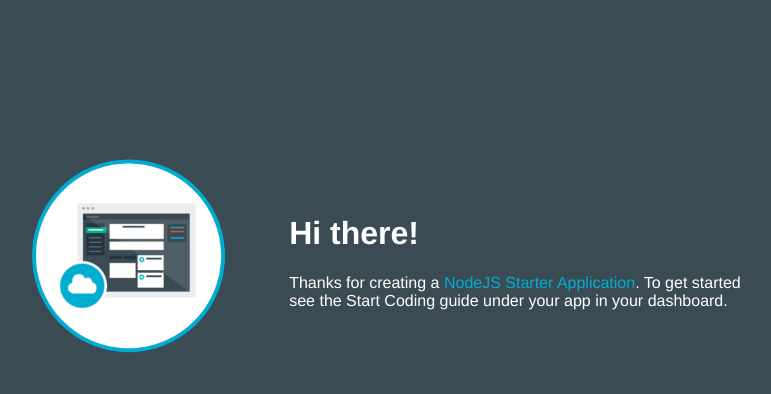
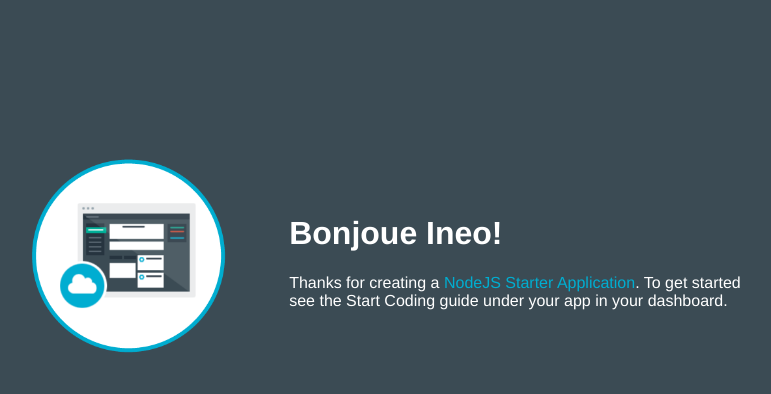
Before and after one commit to ErwanMarechal/ineo-1467893862181, a website: page public/index.html in a window 1280 px wide. Shown: the whole page, without its empty margins (253-1024 px from the left). Drawn offline with Linux system fonts and the light colour scheme.

Commit message:
ineo premier

```diff
--- a/public/index.html
+++ b/public/index.html
@@ -15,7 +15,7 @@
         <td style= "width:30%;">
           <img class = "newappIcon" src="images/newapp-icon.png">
         <td>
-            <h1>Hi there!</h1>
+            <h1>Bonjoue Ineo!</h1>
           <p>Thanks for creating a
             <span class = "blue">NodeJS Starter Application</span>.
             To get started see the Start Coding guide under your app in your dashboard.
```
Also changed, not shown: 1 other file.
